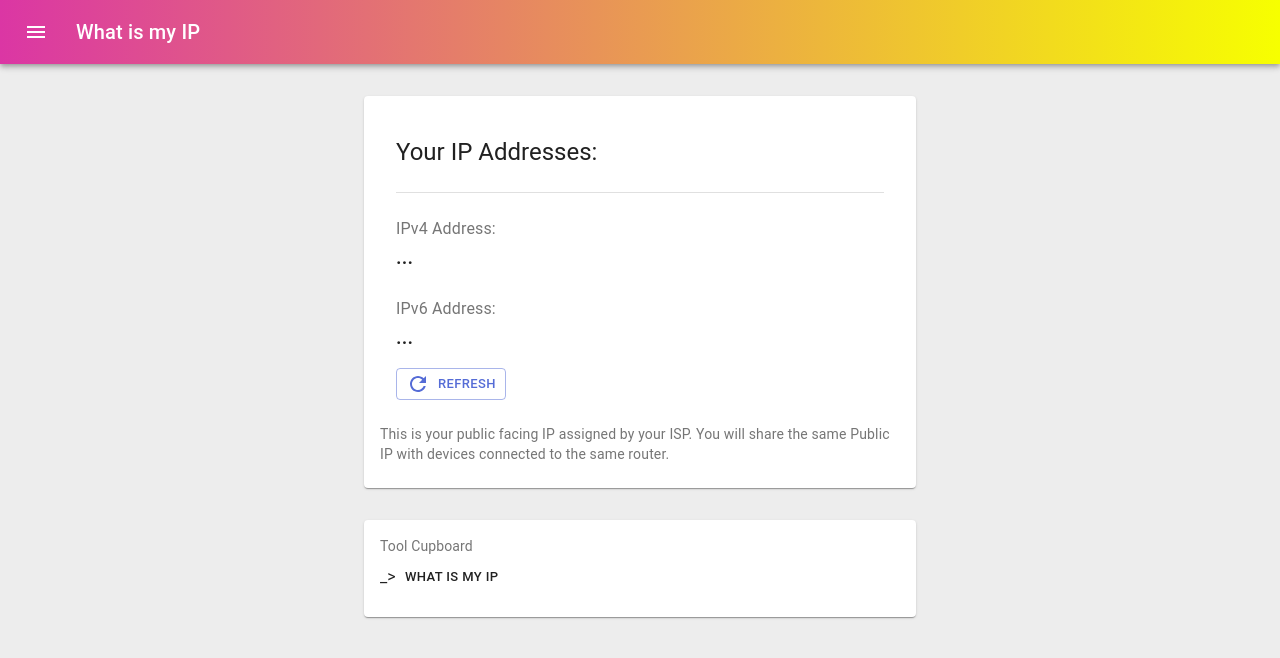
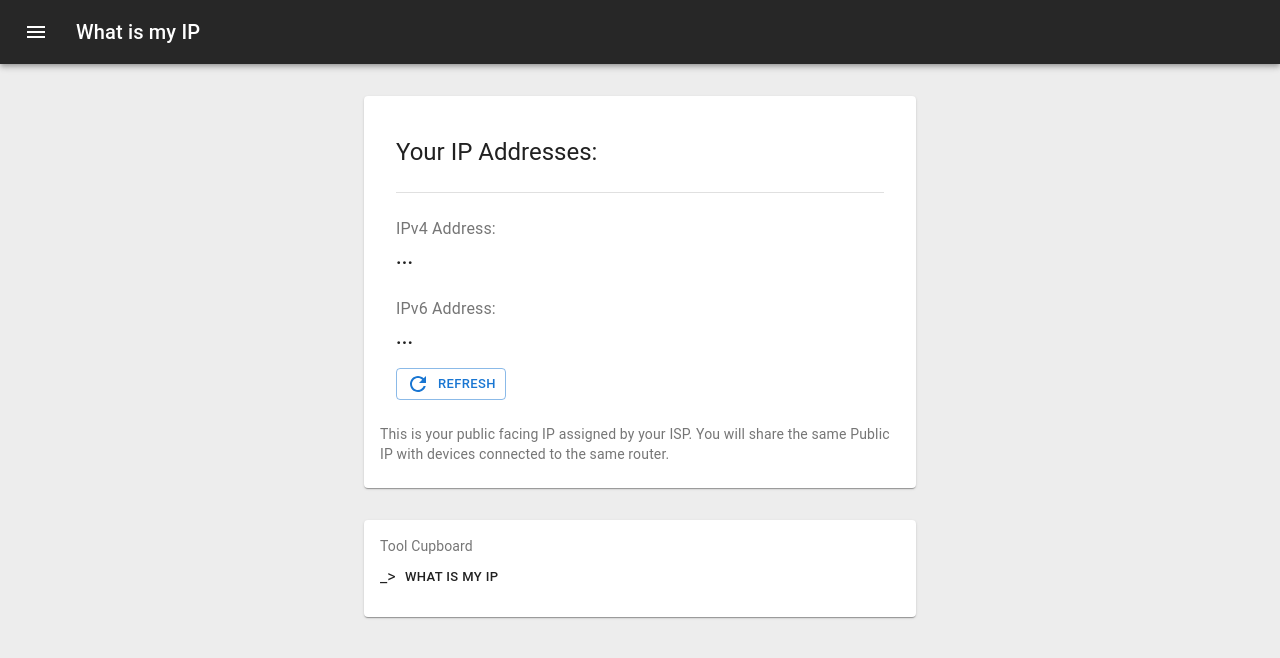
Before and after one commit to oliverhughes/fixthatbug, a Next.js app: page /what-is-my-ip in a window 1280 px wide. Shown: the top 658 px of the page. Built offline with nearby package versions, Linux system fonts and the light colour scheme; no server answers.

Commit message:
update theme

```diff
--- a/src/components/Navbar.js
+++ b/src/components/Navbar.js
@@ -11,10 +11,6 @@ const useStyles = makeStyles(theme => ({
   root: {
     flexGrow: 1
   },
-  appBar: {
-    background: "#40E0D0",
-    background: "linear-gradient(to left, #f7ff00, #db36a4)"
-  },
   menuButton: {
     marginRight: theme.spacing(2)
   }
@@ -25,7 +21,7 @@ const Navbar = ({ drawerToggle, title }) => {
 
   return (
     <div className={classes.root}>
-      <AppBar className={classes.appBar} position="static">
+      <AppBar className={classes.appBar} color="secondary" position="static">
         <Toolbar>
           <IconButton
             edge="start"
--- a/src/theme.js
+++ b/src/theme.js
@@ -1,22 +1,22 @@
-import { createMuiTheme } from '@material-ui/core/styles';
-import { red } from '@material-ui/core/colors';
+import { createMuiTheme } from "@material-ui/core/styles";
+import { red } from "@material-ui/core/colors";
 
 // Create a theme instance.
 const theme = createMuiTheme({
   palette: {
     primary: {
-      main: '#556cd6',
+      main: "#1976d2"
     },
     secondary: {
-      main: '#19857b',
+      main: "#272727"
     },
     error: {
-      main: red.A400,
+      main: red.A400
     },
     background: {
-      default: '#ededed',
-    },
-  },
+      default: "#ededed"
+    }
+  }
 });
 
 export default theme;
```
